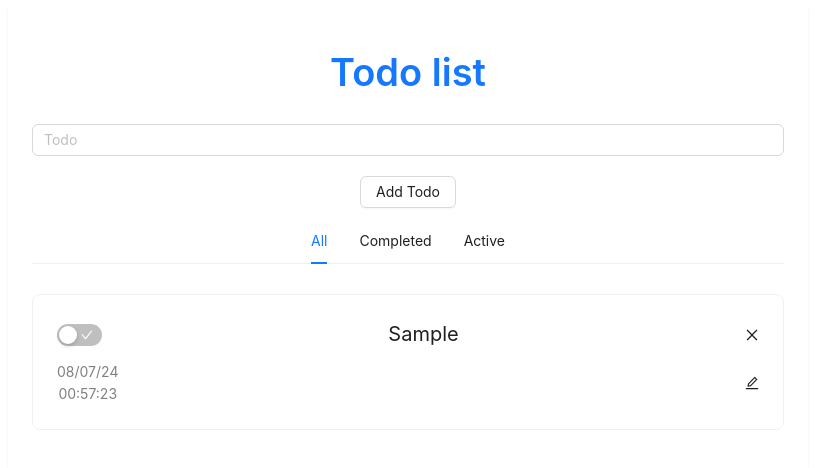
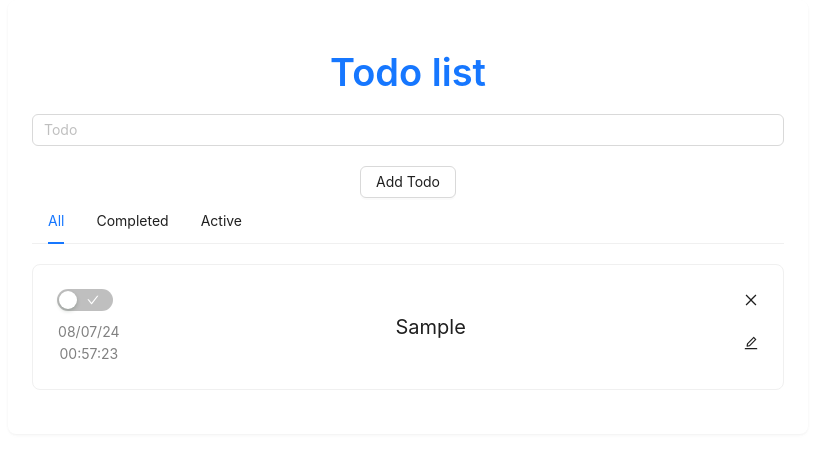
Before and after one commit to SvrTheCreator/todo-list, a React (Vite) app: page /active in a window 1280 px wide. Both pictures are taken after typing "Sample" into the empty fields and a click on the button "Add Todo". Shown: the top 468 px of the page, without its empty margins (232-1047 px from the left). Built offline with nearby package versions, Linux system fonts and the light colour scheme.

Commit message:
redux-persist-v1.1

```diff
--- a/src/components/Categories.jsx
+++ b/src/components/Categories.jsx
@@ -28,11 +28,6 @@ export default function Categories() {
 
   return (
     <Menu
-      style={{
-        display: 'flex',
-        justifyContent: 'center',
-        alignItems: 'center',
-      }}
       onClick={onClick}
       selectedKeys={[currentCategory]}
       mode='horizontal'
--- a/src/components/InputField.jsx
+++ b/src/components/InputField.jsx
@@ -1,10 +1,16 @@
 import React from 'react'
-import { Button, Space, Input } from 'antd'
+import { Button, Input } from 'antd'
 
 export default function InputField({ text, setText, addTodo }) {
+  const handleKeyPress = (event) => {
+    if (event.keyCode === 13) {
+      addTodo()
+    }
+  }
   return (
     <div className='todo__label'>
       <Input
+        onKeyDown={handleKeyPress}
         value={text}
         onChange={(e) => setText(e.target.value)}
         type='text'
--- a/src/components/TodoItem.jsx
+++ b/src/components/TodoItem.jsx
@@ -27,7 +27,7 @@ export default function TodoItem({ id, text, completed, time, date }) {
     <>
       <li className='todo'>
         <Card className='todo__content'>
-          <div className='todo__upper-content'>
+          {/* <div className='todo__upper-content'> */}
           <Switch
             className='todo__checked-input'
             type='checkbox'
@@ -36,41 +36,22 @@ export default function TodoItem({ id, text, completed, time, date }) {
             checkedChildren={<CloseOutlined />}
             unCheckedChildren={<CheckOutlined />}
           />
-            {/* <input
-              type='checkbox'
-              checked={completed}
-              onChange={() => dispatch(toggleTodoCompleted({ id }))}
-            /> */}
-            {/* <span className='todo__text'>{text}</span> */}
           <span className='todo__text'>{text}</span>
-            {/* <div
-              className='todo__delete gg-close'
+          <CloseOutlined
+            className='todo__close'
             onClick={() => dispatch(removeTodo({ id }))}
-            ></div> */}
-            <CloseOutlined onClick={() => dispatch(removeTodo({ id }))} />
-          </div>
-          <div className='todo__down-content'>
+          />
+          {/* </div> */}
+          {/* <div className='todo__down-content'> */}
           <div className='todo__date-time'>
             <div>{date}</div>
             <div>{time}</div>
           </div>
           <EditOutlined
-              style={{ cursor: 'pointer' }}
+            className='todo__change'
             onClick={() => setOpenChangeModal(true)}
           />
-            {/* <button
-              style={{ cursor: 'pointer' }}
-              onClick={() => setOpenChangeModal(true)}
-              // className='gg-edit-markup'
-            >
-              <EditOutlined />
-            </button> */}
-            {/* <button
-              style={{ cursor: 'pointer' }}
-              onClick={() => setOpenChangeModal(true)}
-              // className='gg-edit-markup'
-            ></button> */}
-          </div>
+          {/* </div> */}
         </Card>
       </li>
       <ModalWindow
--- a/src/scss/app.scss
+++ b/src/scss/app.scss
@@ -8,9 +8,6 @@
 }
 
 .ant-card .ant-card-body {
-  width: 100%;
-  @extend %flex-element-center-column;
-  gap: 10px;
   .todo__label {
     width: 100%;
     @extend %flex-element-center-column;
@@ -23,59 +20,77 @@
     padding: 0;
     .todo {
       margin: 20px 0 20px 0;
-      .todo__down-content,
-      .todo__upper-content {
-        width: 100%;
-        display: flex;
-        justify-content: space-between;
-        align-items: center;
-      }
-      &__text {
-        padding: 0 10px 0 10px;
-        max-width: 100px;
-        word-break: break-all;
-        text-align: center;
-      }
+      // .todo__down-content,
+      // .todo__upper-content {
+      //   width: 100%;
+      //   display: flex;
+      //   justify-content: space-between;
+      //   align-items: center;
+      // }
       &__date-time {
         color: grey;
       }
-      &__content {
+      &__content .ant-card-body {
+        display: grid;
+        grid-template-areas:
+          'input todo close'
+          'date todo  change ';
+        gap: 10px;
+      }
+      &__text {
+        max-width: 100px;
+        word-break: break-all;
         display: flex;
+        justify-content: center;
+        grid-area: todo;
+      }
+
+      &__date-time {
+        grid-area: date;
         flex-direction: column;
-        gap: 20px;
+      }
+      &__checked-input {
+        max-width: 56px;
+        grid-area: input;
+      }
+      &__close {
+        grid-area: close;
+      }
+      &__change {
+        grid-area: change;
+      }
+      &__text,
+      &__date-time,
+      &__checked-input,
+      &__close,
+      &__change {
+        @extend %flex-element-center;
       }
     }
   }
 }
-.todo__checked-input:checked + span {
-  text-decoration: line-through;
-}
+
 // input:checked + span {
 //   text-decoration: line-through;
 // }
 
 @media (min-width: 480px) {
-  // .ant-card .ant-card-body {
-  //   width: 400px;
-  // }
   .todo__text {
     min-width: 200px;
   }
 }
 @media (min-width: 768px) {
-  // .ant-card .ant-card-body {
-  //   width: 600px;
-  // }
   .todo__text {
     min-width: 400px;
     font-size: 20px;
   }
 }
 @media (min-width: 992px) {
+  .todo__text {
+    min-width: 600px;
+    font-size: 20px;
+  }
   .app {
     min-width: 800px;
   }
-  // .ant-card .ant-card-body {
-  //   width: 800px;
-  // }
 }
```
Lines whose indentation alone changed are shown as unchanged.
